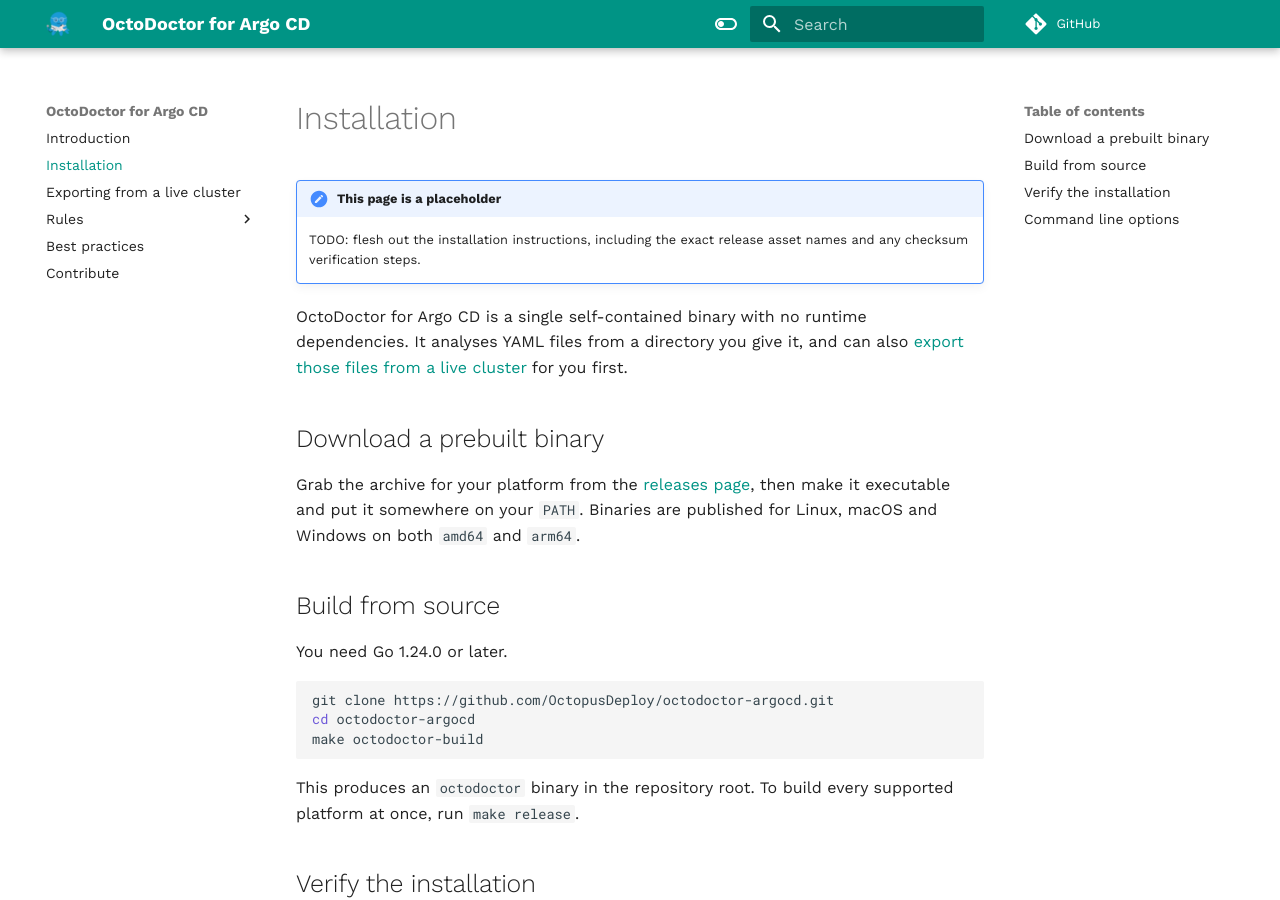
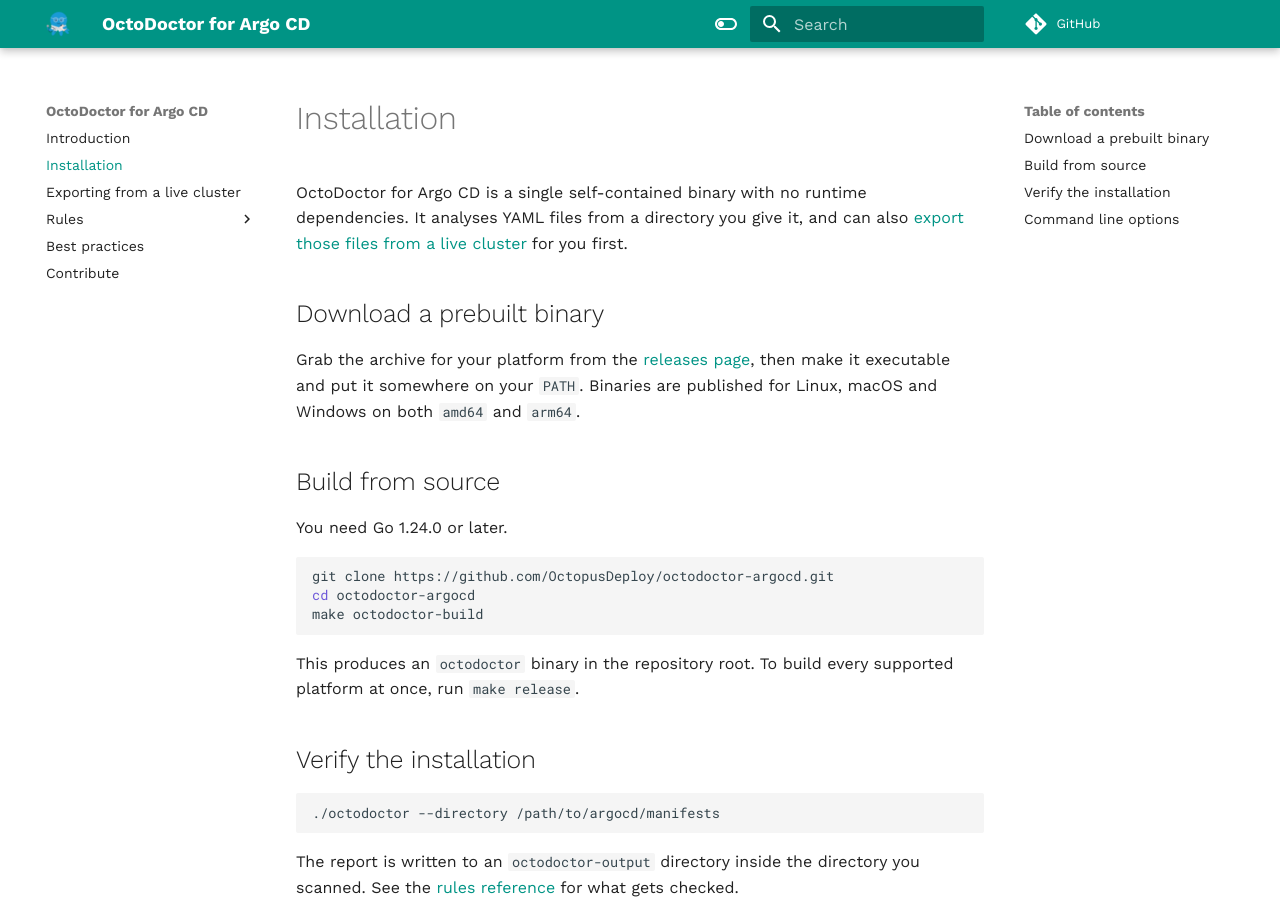
Before and after one commit to OctopusDeploy/octodoctor-argocd, an MkDocs documentation site: the page built from docs/installation.md, in a window 1280 px wide and 900 px high. Built offline with MkDocs 1.6.1 and Material for MkDocs 9.7.7, drawn with Linux system fonts in a browser that asks for light colours; comment, search, counter and statistics services are not loaded.

Commit message:
docs: cleanups
Signed-off-by: Kostis Kapelonis <kostis.kapelonis@octopus.com>

```diff
--- a/docs/installation.md
+++ b/docs/installation.md
@@ -1,8 +1,4 @@
 # Installation
-
-!!! note "This page is a placeholder"
-    TODO: flesh out the installation instructions, including the exact release asset names and any
-    checksum verification steps.
 
 OctoDoctor for Argo CD is a single self-contained binary with no runtime dependencies. It analyses YAML
 files from a directory you give it, and can also
```
Also changed, not shown: README.md (+1 -10 lines).
